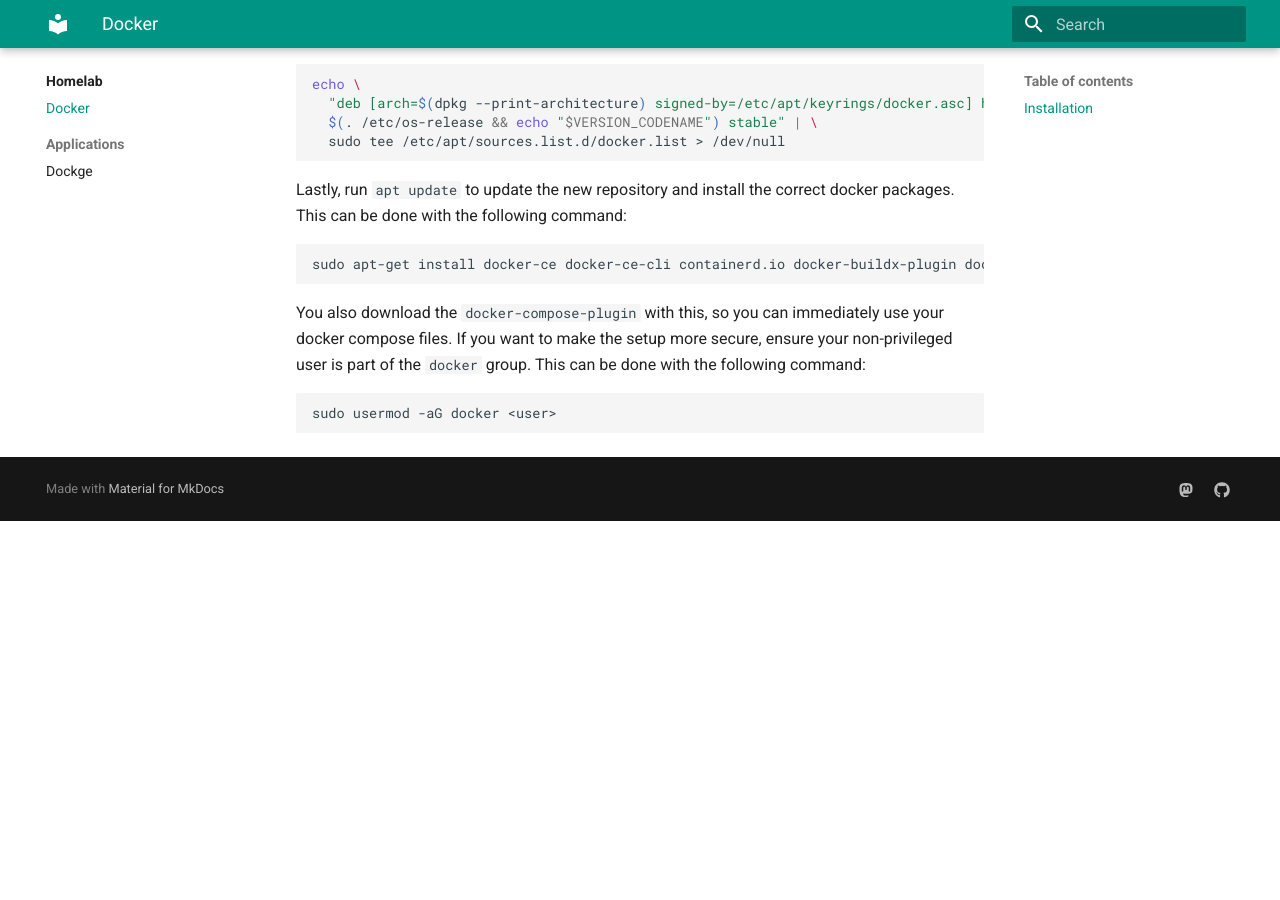
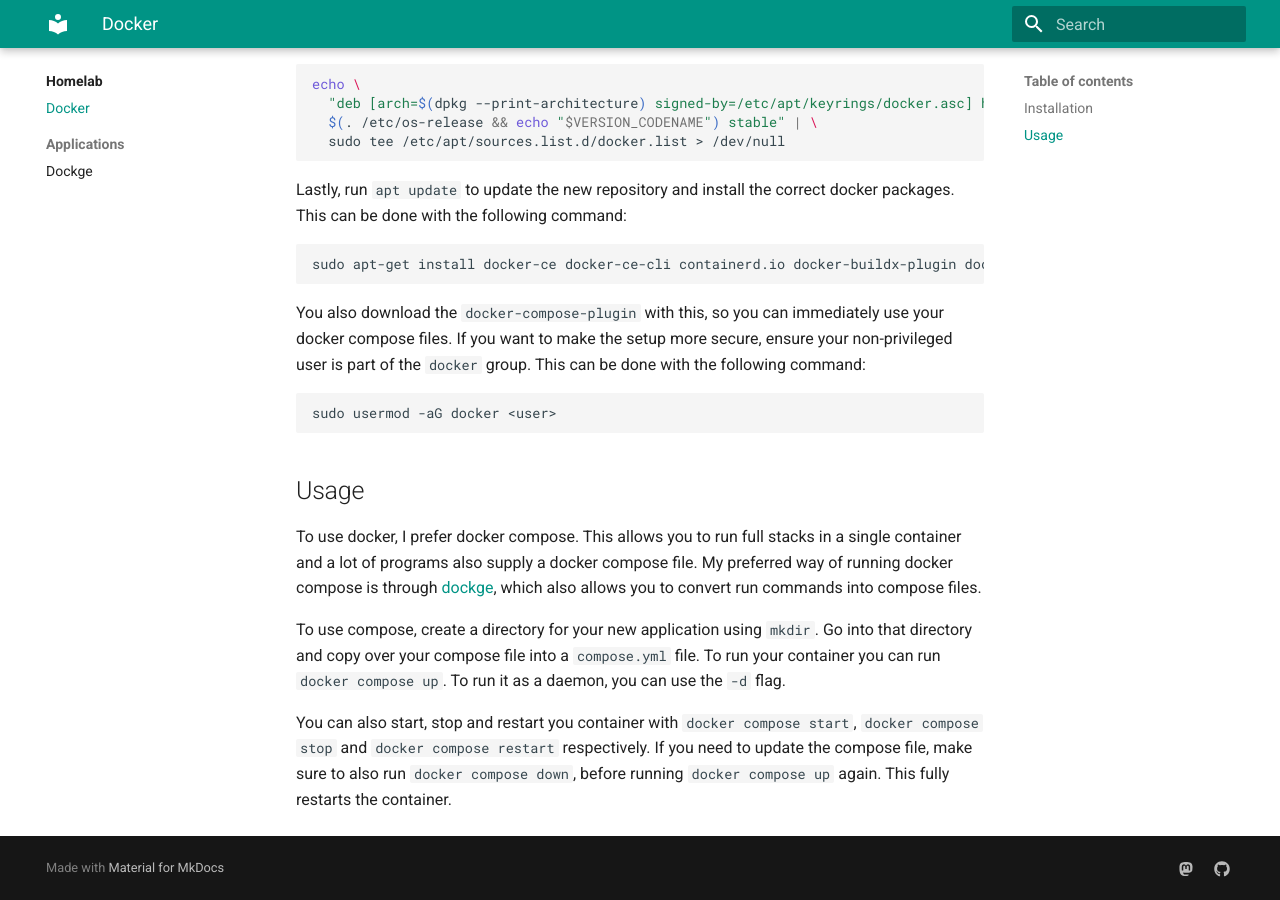
Before and after one commit to legoraft/wiki, an MkDocs documentation site: the page built from docs/homelab/docker.md, in a window 1280 px wide and 900 px high, scrolled down 829 px. Built offline with MkDocs 1.6.1 and Material for MkDocs 9.7.7, drawn with Linux system fonts in a browser that asks for light colours; before the commit the page ends 1350 px from its top, so only the background shows below that.

Commit message:
Finished docker info

````diff
--- a/docs/homelab/docker.md
+++ b/docs/homelab/docker.md
@@ -48,3 +48,11 @@
 ```
 sudo usermod -aG docker <user>
 ```
+
+## Usage
+
+To use docker, I prefer docker compose. This allows you to run full stacks in a single container and a lot of programs also supply a docker compose file. My preferred way of running docker compose is through [dockge](/dockge.md), which also allows you to convert run commands into compose files.
+
+To use compose, create a directory for your new application using `mkdir`. Go into that directory and copy over your compose file into a `compose.yml` file. To run your container you can run `docker compose up`. To run it as a daemon, you can use the `-d` flag.
+
+You can also start, stop and restart you container with `docker compose start`, `docker compose stop` and `docker compose restart` respectively. If you need to update the compose file, make sure to also run `docker compose down`, before running `docker compose up` again. This fully restarts the container.
````
